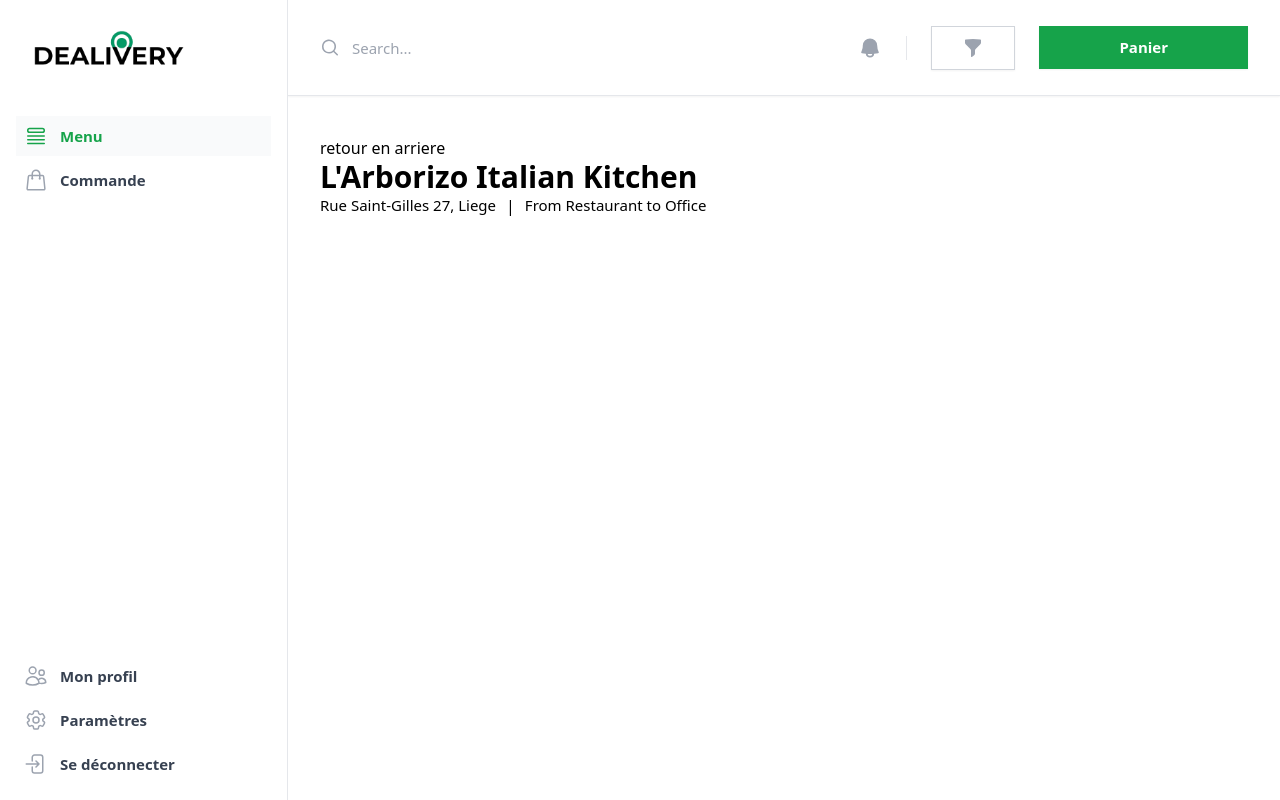
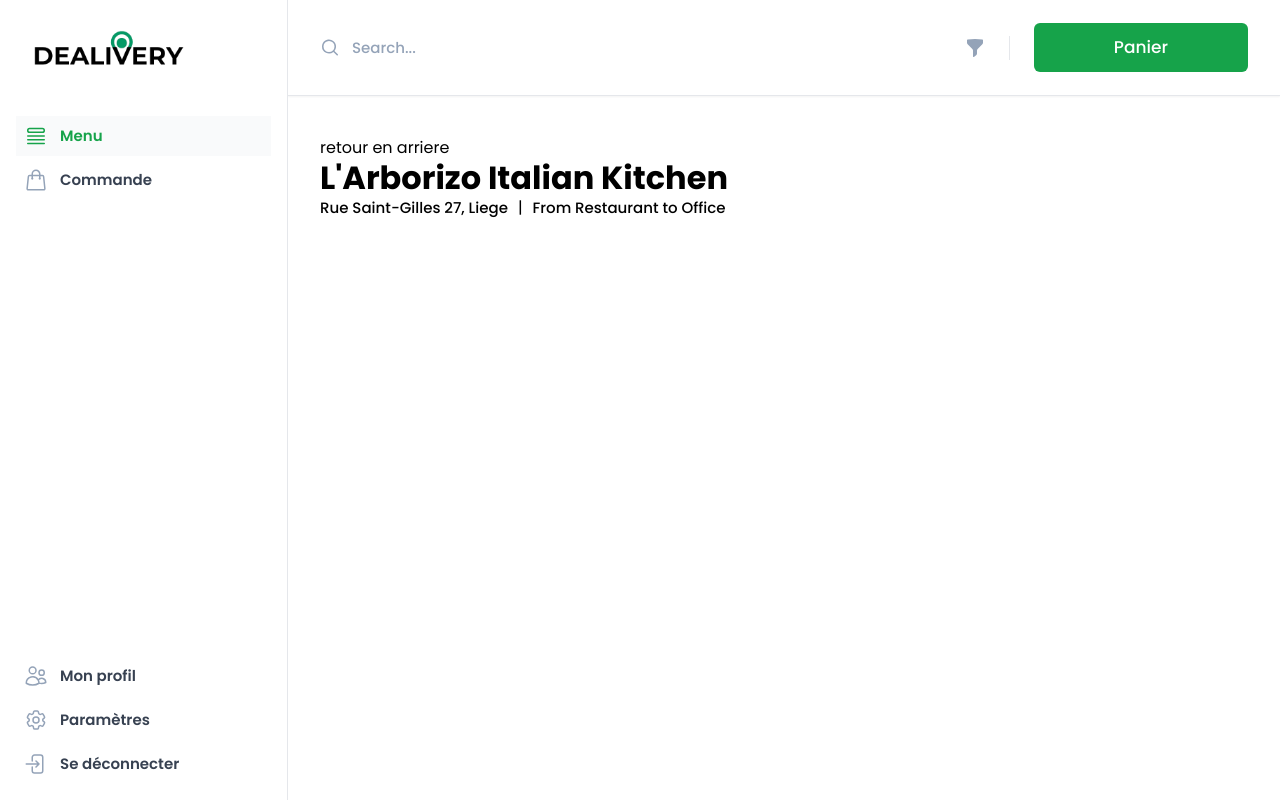
Before and after one commit to Tswide/Dealivery, a React (Vite) app: page /restaurent in a window 1280 px wide. Built offline with nearby package versions, Linux system fonts and the light colour scheme.

Commit message:
Mise en place du design system

```diff
--- /dev/null
+++ b/src/design-system/badge.tsx
@@ -0,0 +1,89 @@
+
+import clsx from "clsx";
+import { IconProps } from "../type/iconProps";
+
+interface Props {
+    size?: "small" | "medium" | "large";
+    variant?: "accent" | "secondary" | "outline" | "ico";
+    icon?: IconProps;
+    iconTheme?: "accent" | "secondary" | "gray";
+    iconPosition?: "left" | "right";
+    children: React.ReactNode;
+    onClick?: () => void;
+}
+
+export const Badge = ({
+    size="large",
+    variant="accent",
+    icon,
+    iconTheme="accent",
+    iconPosition="right",
+    children,
+    onClick,
+}: Props) => {
+    let variantStyles: string = "",
+        sizeStyles: string = "",
+        icoSize: number = 0;
+
+    switch (variant) {
+        case "accent": //default
+            variantStyles = "bg-primary-600 hover:bg-primary-500 text-white rounded";
+            break;
+        case "outline":
+            variantStyles = "bg-white hover:bg-gray-400 border border-gray-500 text-gray rounded";
+            break;
+        case "ico":
+            if (iconTheme === "accent") { //default
+                variantStyles = "bg-primary hover:bg-primary-400 text-white rounded-full"
+            }
+            if (iconTheme === "secondary") {
+                variantStyles = "bg-primary-200 hover:bg-primary-300/50 text-primary rounded-full"
+            }
+            if (iconTheme === "gray") {
+                variantStyles = "bg-gray-700 hover:bg-gray-600 text-primary rounded-full"
+            }
+    }
+
+    switch (size) {
+        case "small":
+            sizeStyles = `text-sm font-medium ${
+                variant === "ico" ? "flex items-center justify-center w-[40px] h-[40px]" : "px-14 py-2"
+            }`;
+            icoSize = 18;
+            break;
+        case "medium":
+            sizeStyles = `text-base font-medium ${
+                variant === "ico" ? "flex items-center justify-center w-[50px] h-[50px]" : "px-12 py-3"
+            }`;
+            icoSize = 20;
+            break;
+        case "large": // default
+            sizeStyles = `text-badge font-medium ${
+                variant === "ico" ? "flex items-center justify-center w-[60px] h-[60px]" : "px-2 py-1"
+            }`;
+            icoSize = 24;
+            break;
+    }
+
+    return (
+        <div
+            className={clsx(variantStyles, sizeStyles, icoSize, "relative")}
+            onClick={onClick}
+        >
+            <div>
+                {icon && variant === "ico"
+                ? (<icon.icon size={icoSize} />)
+                : (<div className={clsx(icon && "flex items-center gap-1")}>
+                    {icon && iconPosition === "left" && (
+                        <icon.icon size={icoSize} />
+                    )}
+                    {children}
+                    {icon && iconPosition === "right" && (
+                        <icon.icon size={icoSize} />
+                    )}
+                </div>)
+                }
+            </div>
+        </div>
+    )
+}
--- /dev/null
+++ b/src/design-system/button.tsx
@@ -0,0 +1,108 @@
+
+import clsx from "clsx";
+import { Spinner } from "./spinner";
+import { IconProps } from "../type/iconProps";
+
+interface Props {
+    size?: "small" | "medium" | "large";
+    variant?: "accent" | "secondary" | "outline" | "disabled" | "ico";
+    icon?: IconProps;
+    iconTheme?: "accent" | "secondary" | "gray";
+    iconPosition?: "left" | "right";
+    disabled?: boolean;
+    isLoading?: boolean;
+    children: React.ReactNode;
+    onClick?: () => void;
+}
+
+export const Button = ({
+    size="large",
+    variant="accent",
+    icon,
+    iconTheme="accent",
+    iconPosition="right",
+    disabled,
+    isLoading,
+    children,
+    onClick,
+}: Props) => {
+    let variantStyles: string = "",
+        sizeStyles: string = "",
+        icoSize: number = 0;
+        isLoading;
+
+    switch (variant) {
+        case "accent": //default
+            variantStyles = "bg-primary-600 hover:bg-primary-500 text-white rounded";
+            break;
+        case "outline":
+            variantStyles = "bg-white hover:bg-gray-400 border border-gray-500 text-gray rounded";
+            break;
+        case "disabled":
+            variantStyles = "bg-gray-400 border border-gray-500 text-gray-600 rounded cursor-not-allowed";
+            break;
+        case "ico":
+            if (iconTheme === "accent") { //default
+                variantStyles = "bg-primary hover:bg-primary-400 text-white rounded-full"
+            }
+            if (iconTheme === "secondary") {
+                variantStyles = "bg-primary-200 hover:bg-primary-300/50 text-primary rounded-full"
+            }
+            if (iconTheme === "gray") {
+                variantStyles = "bg-gray-700 hover:bg-gray-600 text-primary rounded-full"
+            }
+    }
+
+    switch (size) {
+        case "small":
+            sizeStyles = `text-sm font-medium ${
+                variant === "ico" ? "flex items-center justify-center w-[40px] h-[40px]" : "px-14 py-2"
+            }`;
+            icoSize = 18;
+            break;
+        case "medium":
+            sizeStyles = `text-base font-medium ${
+                variant === "ico" ? "flex items-center justify-center w-[50px] h-[50px]" : "px-12 py-3"
+            }`;
+            icoSize = 20;
+            break;
+        case "large": // default
+            sizeStyles = `text-base font-medium ${
+                variant === "ico" ? "flex items-center justify-center w-[60px] h-[60px]" : "px-20 py-3"
+            }`;
+            icoSize = 24;
+            break;
+    }
+
+    return (
+        <button
+            type="button"
+            className={clsx(variantStyles, sizeStyles, icoSize, isLoading && "cursor-wait", "relative")}
+            onClick={onClick}
+            disabled={disabled}
+        >
+            {isLoading && (
+                <div className="absolute inset-0 flex items-center justify-center">
+                    {variant === "accent" || variant === "ico"
+                        ? <Spinner size="small" variant="white"/>
+                        : <Spinner size="small" variant="primary"/>
+                    }
+                </div>
+            )}
+            <div className={clsx(isLoading && "invisible")}>
+                {icon && variant === "ico"
+                ? (<icon.icon size={icoSize} />)
+                : (<div className={clsx(icon && "flex items-center gap-1")}>
+                    {icon && iconPosition === "left" && (
+                        <icon.icon size={icoSize} />
+                    )}
+                    {children}
+                    {icon && iconPosition === "right" && (
+                        <icon.icon size={icoSize} />
+                    )}
+                </div>)
+                }
+            </div>
+        </button>
+    )
+}
--- /dev/null
+++ b/src/design-system/spinner.tsx
@@ -0,0 +1,54 @@
+import clsx from "clsx";
+
+interface Props {
+    size?: "small" | "medium" | "large";
+    variant?: "primary" | "white";
+}
+
+export const Spinner = ({size="medium", variant="primary"}: Props) => {
+    let variantStyles: string = "", sizeStyles: string = "";
+
+    switch (size) {
+        case "small":
+            sizeStyles = "w-5 h-5";
+            break;
+        case "medium": //default
+            sizeStyles = "w-9 h-9";
+            break;
+        case "large":
+            sizeStyles = "w-12 h-12";
+            break;
+    }
+
+    switch (variant) {
+        case "primary": //default
+            variantStyles = "text-primary";
+            break;
+        case "white":
+            variantStyles = "text-white";
+            break;
+    }
+
+    return(
+        <svg
+            className={clsx(sizeStyles, variantStyles, "animate-spin")}
+            xmlns="http://www.w3.org/2000/svg"
+            fill="none"
+            viewBox="0 0 24 24"
+        >
+            <circle
+                className="opacity-25"
+                cx="12"
+                cy="12"
+                r="10"
+                stroke="currentColor"
+                strokeWidth="4"
+            ></circle>
+            <path
+                className="opacity-75"
+                fill="currentColor"
+                d="M4 12a8 8 0 018-8V0C5.373 0 0 5.373 0 12h4zm2 5.291A7.962 7.962 0 014 12H0c0 3.042 1.135 5.824 3 7.938l3-2.647z"
+            ></path>
+        </svg>
+    )
+}
--- a/src/design-system/typography.tsx
+++ b/src/design-system/typography.tsx
@@ -23,24 +23,26 @@
 export const Typography = ({
    variant = "body-base",
    component: Component = "p",
-   // theme = "black",
+   theme = "black",
    weight = "regular",
    children,
    className,
    onClick,
 }: Props) => {
-    // let variantStyles: string = "", colorStyles: string = "";
-    let variantStyles: string = "";
+    let variantStyles: string = "", colorStyles: string = "";
 
     switch (variant) {
         case "h1":
-            variantStyles = "text-lg md:text-3xl"
+            variantStyles = "text-xl md:text-3xl"
             break;
         case "h2":
+            variantStyles = "text-lg md:text-2xl"
+            break;
+        case "h3":
             variantStyles = "text-lg md:text-xl"
             break;
         case "body-lg":
-            variantStyles = "text-base md:text-lg"
+            variantStyles = "text-sm md:text-lg"
             break;
         case "body-base":
             variantStyles = "text-base"
@@ -53,29 +55,26 @@
             break;
     }
 
-    // switch (theme) {
-    //     case "black": //default
-    //         colorStyles = "text-gray";
-    //         break
-    //     case "gray":
-    //         colorStyles = "text-gray-700";
-    //         break
-    //     case "white":
-    //         colorStyles = "text-white";
-    //         break
-    //     case "primary":
-    //         colorStyles = "text-primary";
-    //         break
-    //     case "secondary":
-    //         colorStyles = "text-secondary";
-    //         break
-    // }
+    switch (theme) {
+        case "black": //default
+            colorStyles = "text-gray-900";
+            break
+        case "gray":
+            colorStyles = "text-gray-700";
+            break
+        case "white":
+            colorStyles = "text-white";
+            break
+        case "primary":
+            colorStyles = "text-primary-600";
+            break
+    }
 
     return (
         <Component
             className={clsx(
                 variantStyles,
-                // colorStyles,
+                colorStyles,
                 weight === "medium" && "font-medium",
                 className,
             )}
--- a/src/index.css
+++ b/src/index.css
@@ -1,3 +1,9 @@
+@import url('https://fonts.googleapis.com/css2?family=Poppins:ital,wght@0,100;0,200;0,300;0,400;0,500;0,600;0,700;0,800;0,900;1,100;1,200;1,300;1,400;1,500;1,600;1,700;1,800;1,900&display=swap');
+
+* {
+    font-family: 'Poppins', sans-serif;
+}
+
 @tailwind base;
 @tailwind components;
 @tailwind utilities;
--- a/src/shared/components/drawer.tsx
+++ b/src/shared/components/drawer.tsx
@@ -26,7 +26,7 @@
                             className="pointer-events-auto w-screen max-w-md transform transition duration-500 ease-in-out data-[closed]:translate-x-full sm:duration-700"
                         >
                             <div className="flex h-full flex-col overflow-y-scroll bg-white py-6 shadow-xl">
-                                <div className="px-4 sm:px-6 pt-20">
+                                <div className="px-4 sm:px-6 pt-24">
                                     <div className="flex items-start justify-between">
                                         <DialogTitle className="text-base font-semibold leading-6 text-gray-900">Pannier</DialogTitle>
                                         <div className="ml-3 flex h-7 items-center">
--- a/src/shared/components/sidebar.tsx
+++ b/src/shared/components/sidebar.tsx
@@ -42,14 +42,14 @@
                                     <a
                                         href={item.href}
                                         className={classNames(
-                                            item.current ? 'bg-gray-50 text-green-600' : 'text-gray-700 hover:bg-gray-50 hover:text-green-600',
+                                            item.current ? 'bg-gray-50 text-primary-600' : 'text-gray-700 hover:bg-gray-50 hover:text-primary-600',
                                             'group flex gap-x-3 rounded-md p-2 text-sm font-semibold leading-6',
                                         )}
                                     >
                                         <item.icon
                                             aria-hidden="true"
                                             className={classNames(
-                                                item.current ? 'text-green-600' : 'text-gray-400 group-hover:text-green-600',
+                                                item.current ? 'text-primary-600' : 'text-gray-400 group-hover:text-primary-600',
                                                 'h-6 w-6 shrink-0',
                                             )}
                                         />
@@ -65,11 +65,11 @@
                                 <li key={item.name}>
                                     <a
                                         href={item.href}
-                                        className="group -mx-2 flex gap-x-3 rounded-md p-2 text-sm font-semibold leading-6 text-gray-700 hover:bg-gray-50 hover:text-green-600"
+                                        className="group -mx-2 flex gap-x-3 rounded-md p-2 text-sm font-semibold leading-6 text-gray-700 hover:bg-gray-50 hover:text-primary-600"
                                     >
                                         <item.icon
                                             aria-hidden="true"
-                                            className="h-6 w-6 shrink-0 text-gray-400 group-hover:text-green-600"
+                                            className="h-6 w-6 shrink-0 text-gray-400 group-hover:text-primary-600"
                                         />
                                         {item.name}
                                     </a>
--- a/src/shared/components/top-bar.tsx
+++ b/src/shared/components/top-bar.tsx
@@ -1,5 +1,6 @@
 import { FC } from 'react';
-import { BellIcon, Bars3Icon, MagnifyingGlassIcon, FunnelIcon } from '@heroicons/react/20/solid';
+import { Bars3Icon, MagnifyingGlassIcon, FunnelIcon } from '@heroicons/react/20/solid';
+import { Button } from '../../design-system/button';
 
 interface TopBarProps {
     setSidebarOpen: (open: boolean) => void;
@@ -31,24 +32,12 @@
                     />
                 </form>
                 <div className="flex items-center gap-x-4 lg:gap-x-6">
-                    <button type="button" className="-m-2.5 p-2.5 text-gray-400 hover:text-gray-500">
-                        <span className="sr-only">View notifications</span>
-                        <BellIcon aria-hidden="true" className="h-6 w-6"/>
-                    </button>
+                    <FunnelIcon aria-hidden="true" className="h-5 w-5 text-gray-400" />
                     <div aria-hidden="true" className="hidden lg:block lg:h-6 lg:w-px lg:bg-gray-200"/>
-                    <button
-                        type="button"
-                        className="rounded-md bg-white px-8 py-3 shadow-sm ring-1 ring-inset ring-gray-300 hover:bg-gray-50"
-                    >
-                        <FunnelIcon aria-hidden="true" className="h-5 w-5 text-gray-400" />
-                    </button>
-                    <button
-                        type="button"
-                        className="rounded-md bg-green-600 px-20 py-2.5 text-sm font-semibold text-white shadow-sm hover:bg-green-500 focus-visible:outline focus-visible:outline-2 focus-visible:outline-offset-2 focus-visible:outline-indigo-600"
+                    <Button
+                        children="Panier"
                         onClick={() => setDrawerOpen(true)}
-                    >
-                        Panier
-                    </button>
+                    />
                 </div>
             </div>
         </div>
--- /dev/null
+++ b/src/type/iconProps.tsx
@@ -0,0 +1,3 @@
+export interface IconProps {
+    icon: React.ElementType;
+}
--- a/tailwind.config.js
+++ b/tailwind.config.js
@@ -5,25 +5,30 @@
     "./src/**/*.{js,ts,jsx,tsx}",
   ],
   theme: {
-    // colors: {
-    //   white: "#ffffff",
-    //   primary: { //green
-    //     DEFAULT: "#73CBA7", // background - text
-    //     600: "#1BBC7A", // hover
-    //     700: "#83DA3F", // special flashy green
-    //   },
-    //   secondary: { // red
-    //     300: "#FEE2E2", // hover
-    //     400: "#FFD2D1", // background
-    //     500: "#FCA5A5", // stroke
-    //     DEFAULT: "#B91C1C", // text
-    //   },
-    // },
+    colors: {
+      white: "#ffffff",
+      primary: { //primary
+        DEFAULT: "#4ade80", // button
+        500: "#22c55e",
+        600: "#16a34a", // text
+      },
+      secondary: { // red
+        300: "#FEE2E2", // hover
+        400: "#FFD2D1", // background
+        500: "#FCA5A5", // stroke
+        DEFAULT: "#B91C1C", // text
+      },
+      gray: {
+        50: "#f9fafb",
+        100: "#f3f4f6",
+        200: "#e5e7eb",
+        400: "#94a3b8",
+        500: "#6b7280",
+        700: "#374151",
+        default: "#111827",
+      },
+    },
     fontSize: {
-      '4xl': [
-        '55px', {
-          fontWeight: '700',
-        }],
       '3xl': [
         '36px', {
           fontWeight: '700',
@@ -36,7 +41,7 @@
       xl: [
         '30px', {
           lineHeight: '34px',
-          fontWeight: '700',
+          fontWeight: '600',
         }],
       lg: [
         '18px', {
@@ -54,7 +59,7 @@
           fontWeight: '500',
         }],
       'badge': [
-        '13px', {
+        '12px', {
           lineHeight: '23px',
           fontWeight: '500',
         }],
```
Also changed, not shown: src/views/client/components/card-restaurent.tsx (+12 -14 lines), 1 other file (tests, documents, lock files or other folders).
